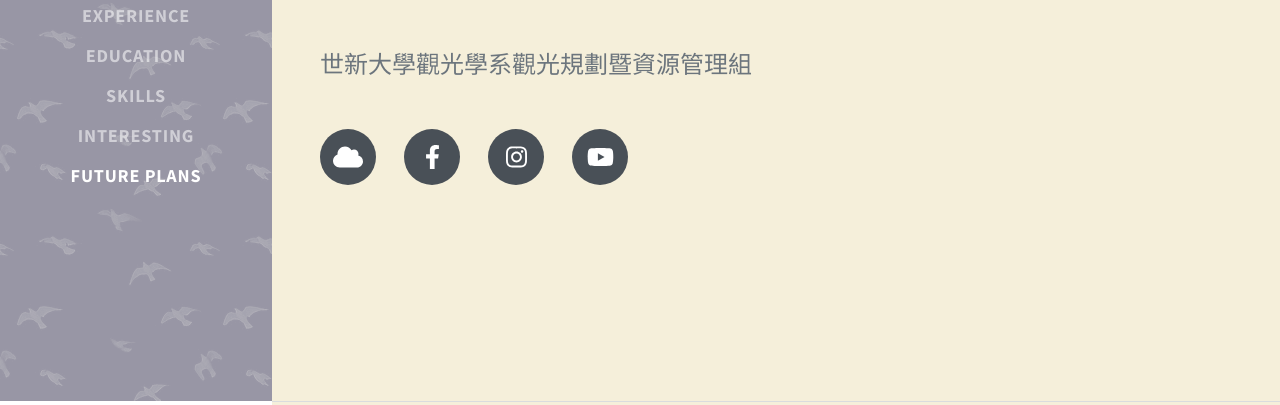
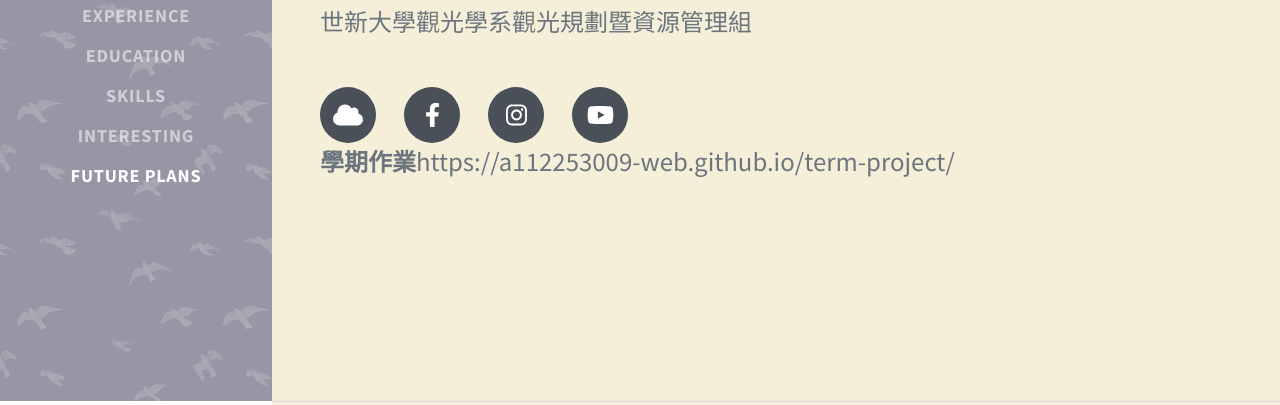
Before and after one commit to a112253009-web/a112253009-web.github.io, a plain HTML site: page index.html in a window 1280 px wide. Shown: the part 399-804 px from the top of the page. Drawn offline with nearby package versions, Linux system fonts and the light colour scheme; a web font is replaced by a local one.

Commit message:
我的期末作業

```diff
--- a/index.html
+++ b/index.html
@@ -61,6 +61,7 @@
                         <a class="social-icon" href="https://www.instagram.com/tseng._.0522?igsh=MXZsY2lna3VhcXRvNw=="><i class="fa-brands fa-instagram"></i></a>
                         <a class="social-icon" href="https://youtube.com/@jeantseng9637?si=kZm1gxJE7qXMwV5S"><i class="fa-brands fa-youtube"></i></a>
                     </div>
+                    <p class="subheading mb-5"><strong>學期作業</strong><a herf="https://a112253009-web.github.io/term-project/">https://a112253009-web.github.io/term-project/</a></p>
                 </div>
             </section>
             <hr class="m-0" />
```
